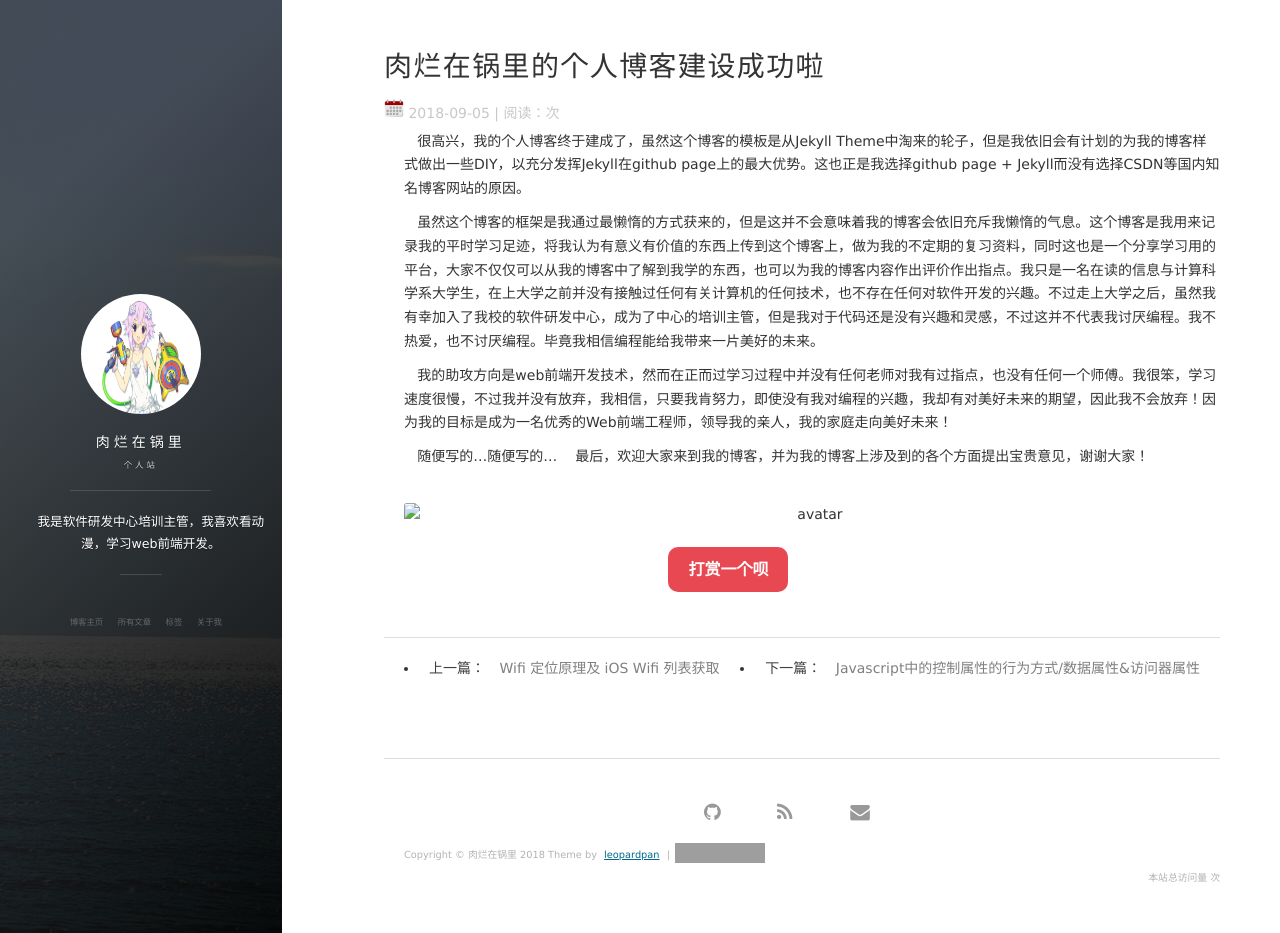
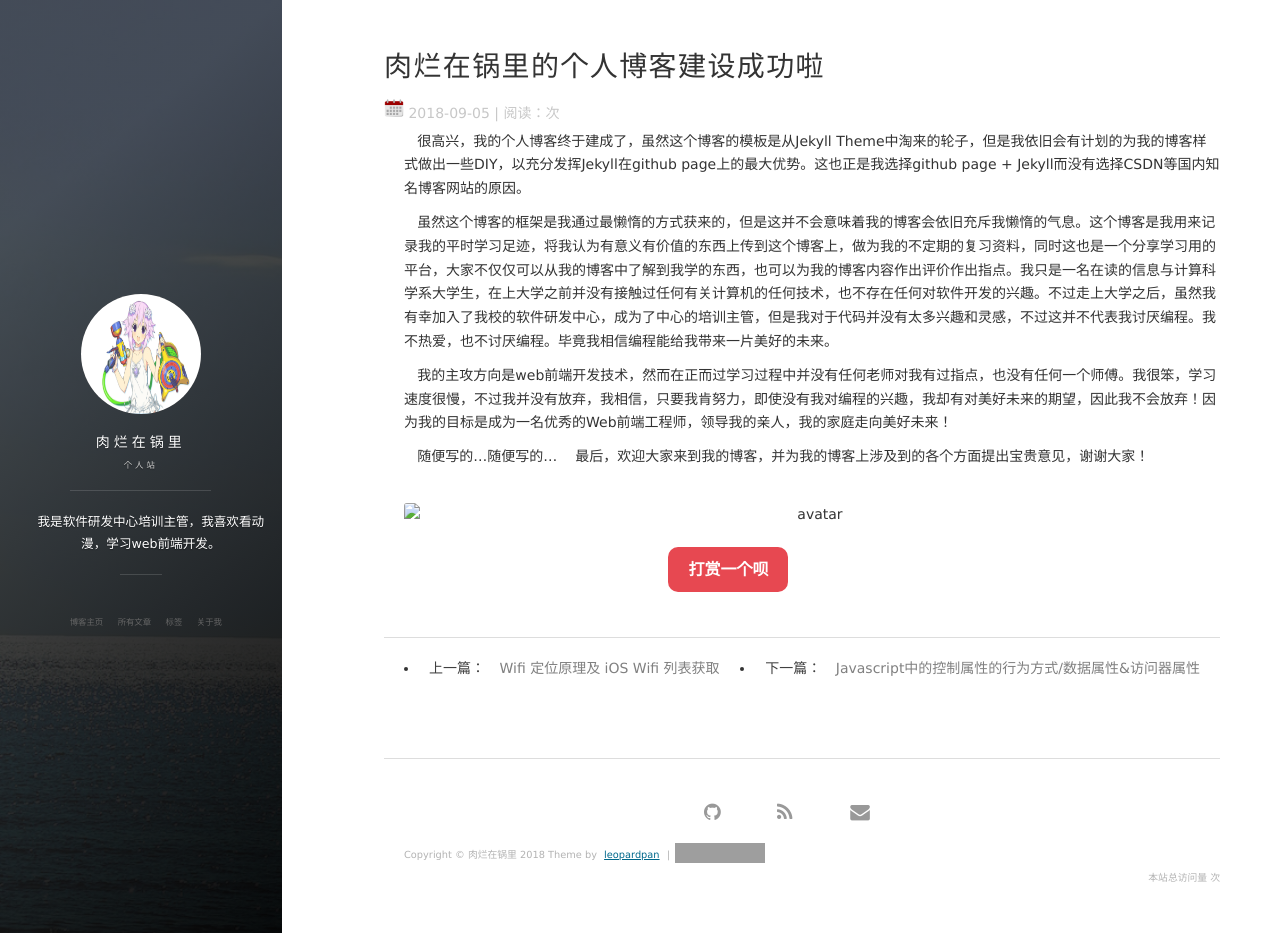
Before and after one commit to FDirectionClear/fdirectionclear.github.io, a Jekyll site: the page built from _posts/2018-09-05-myFirstBlog.md, in a window 1280 px wide and 933 px high. Built offline with Jekyll 4.4.1, drawn with Linux system fonts in a browser that asks for light colours; nearby versions of some CDN libraries; comment, search, counter and statistics services are not loaded; grey boxes are pictures that could not be loaded.

Commit message:
Update 2018-09-05-myFirstBlog.md

```diff
--- a/_posts/2018-09-05-myFirstBlog.md
+++ b/_posts/2018-09-05-myFirstBlog.md
@@ -6,9 +6,9 @@ tag: 生活
 ---
 &nbsp;&nbsp;&nbsp;很高兴，我的个人博客终于建成了，虽然这个博客的模板是从Jekyll Theme中淘来的轮子，但是我依旧会有计划的为我的博客样式做出一些DIY，以充分发挥Jekyll在github page上的最大优势。这也正是我选择github page + Jekyll而没有选择CSDN等国内知名博客网站的原因。
 
-&nbsp;&nbsp;&nbsp;虽然这个博客的框架是我通过最懒惰的方式获来的，但是这并不会意味着我的博客会依旧充斥我懒惰的气息。这个博客是我用来记录我的平时学习足迹，将我认为有意义有价值的东西上传到这个博客上，做为我的不定期的复习资料，同时这也是一个分享学习用的平台，大家不仅仅可以从我的博客中了解到我学的东西，也可以为我的博客内容作出评价作出指点。我只是一名在读的信息与计算科学系大学生，在上大学之前并没有接触过任何有关计算机的任何技术，也不存在任何对软件开发的兴趣。不过走上大学之后，虽然我有幸加入了我校的软件研发中心，成为了中心的培训主管，但是我对于代码还是没有兴趣和灵感，不过这并不代表我讨厌编程。我不热爱，也不讨厌编程。毕竟我相信编程能给我带来一片美好的未来。
+&nbsp;&nbsp;&nbsp;虽然这个博客的框架是我通过最懒惰的方式获来的，但是这并不会意味着我的博客会依旧充斥我懒惰的气息。这个博客是我用来记录我的平时学习足迹，将我认为有意义有价值的东西上传到这个博客上，做为我的不定期的复习资料，同时这也是一个分享学习用的平台，大家不仅仅可以从我的博客中了解到我学的东西，也可以为我的博客内容作出评价作出指点。我只是一名在读的信息与计算科学系大学生，在上大学之前并没有接触过任何有关计算机的任何技术，也不存在任何对软件开发的兴趣。不过走上大学之后，虽然我有幸加入了我校的软件研发中心，成为了中心的培训主管，但是我对于代码并没有太多兴趣和灵感，不过这并不代表我讨厌编程。我不热爱，也不讨厌编程。毕竟我相信编程能给我带来一片美好的未来。
 
-&nbsp;&nbsp;&nbsp;我的助攻方向是web前端开发技术，然而在正而过学习过程中并没有任何老师对我有过指点，也没有任何一个师傅。我很笨，学习速度很慢，不过我并没有放弃，我相信，只要我肯努力，即使没有我对编程的兴趣，我却有对美好未来的期望，因此我不会放弃！因为我的目标是成为一名优秀的Web前端工程师，领导我的亲人，我的家庭走向美好未来！
+&nbsp;&nbsp;&nbsp;我的主攻方向是web前端开发技术，然而在正而过学习过程中并没有任何老师对我有过指点，也没有任何一个师傅。我很笨，学习速度很慢，不过我并没有放弃，我相信，只要我肯努力，即使没有我对编程的兴趣，我却有对美好未来的期望，因此我不会放弃！因为我的目标是成为一名优秀的Web前端工程师，领导我的亲人，我的家庭走向美好未来！
 
 &nbsp;&nbsp;&nbsp;随便写的...随便写的...
 &nbsp;&nbsp;&nbsp;最后，欢迎大家来到我的博客，并为我的博客上涉及到的各个方面提出宝贵意见，谢谢大家！
```
